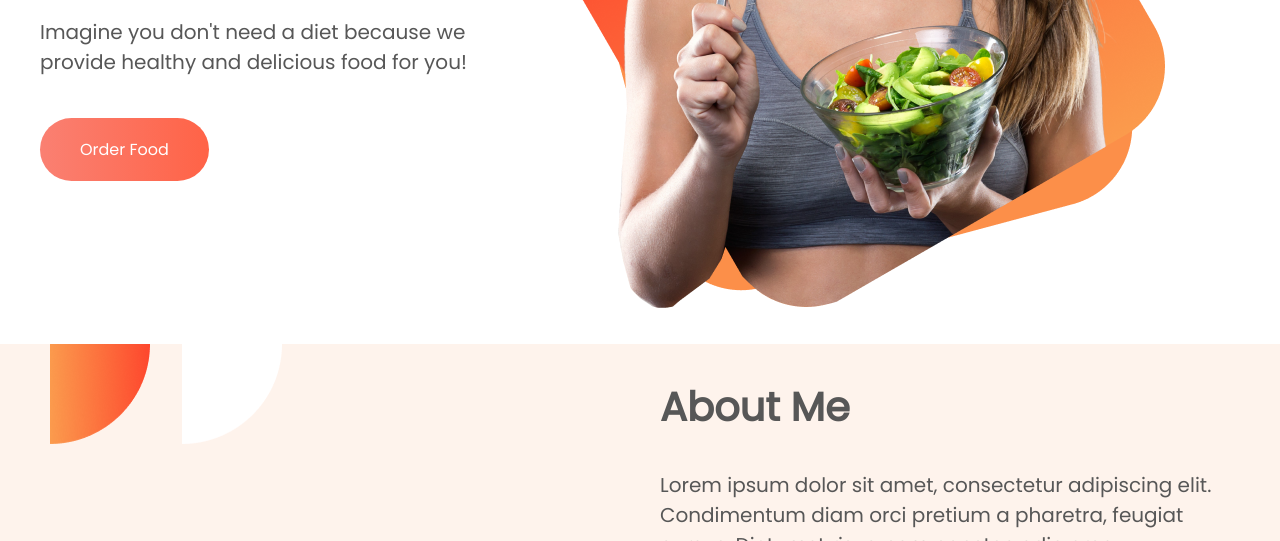
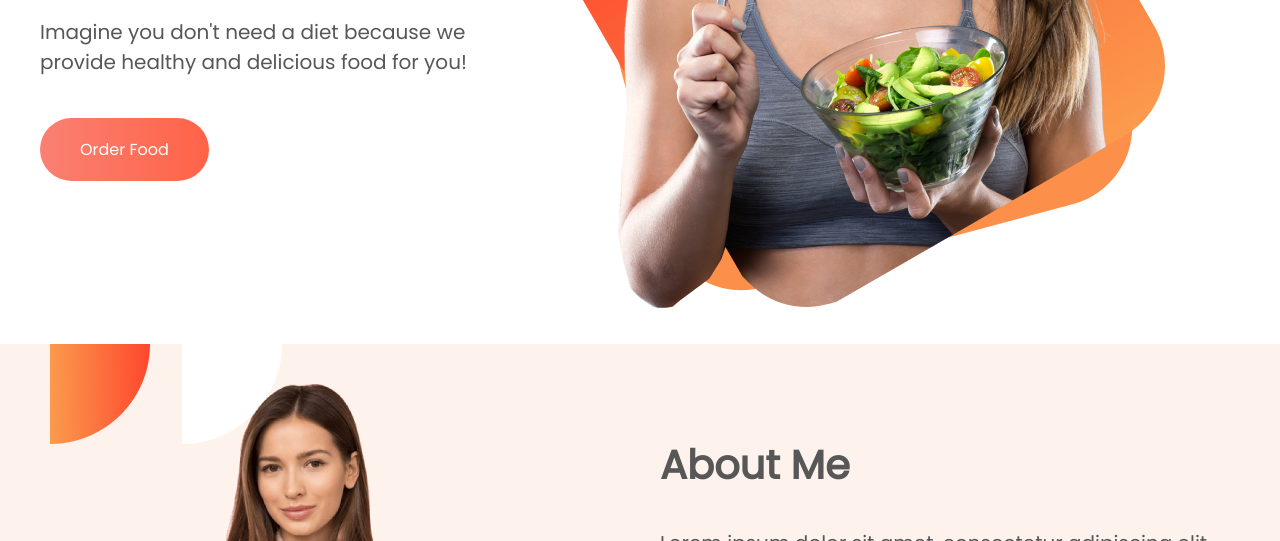
Before and after one commit to Mohammademon02/food-blog, a plain HTML site: page index.html in a window 1280 px wide. Shown: the part 411-952 px from the top of the page. Drawn offline with Linux system fonts and the light colour scheme; the site is published under a folder, as on GitHub Pages, so addresses that start at the root find nothing; a web font is replaced by a local one.

Commit message:
image issue solved

```diff
--- a/index.html
+++ b/index.html
@@ -26,7 +26,7 @@
     <section class="about-area">
         <div class="flex-container">
             <div class="half-w">
-                <img src="/images/Person Image.png" alt="">
+                <img src="images/Person Image.png" alt="">
             </div>
             <div class="half-w">
                 <h2>About Me</h2>
```
